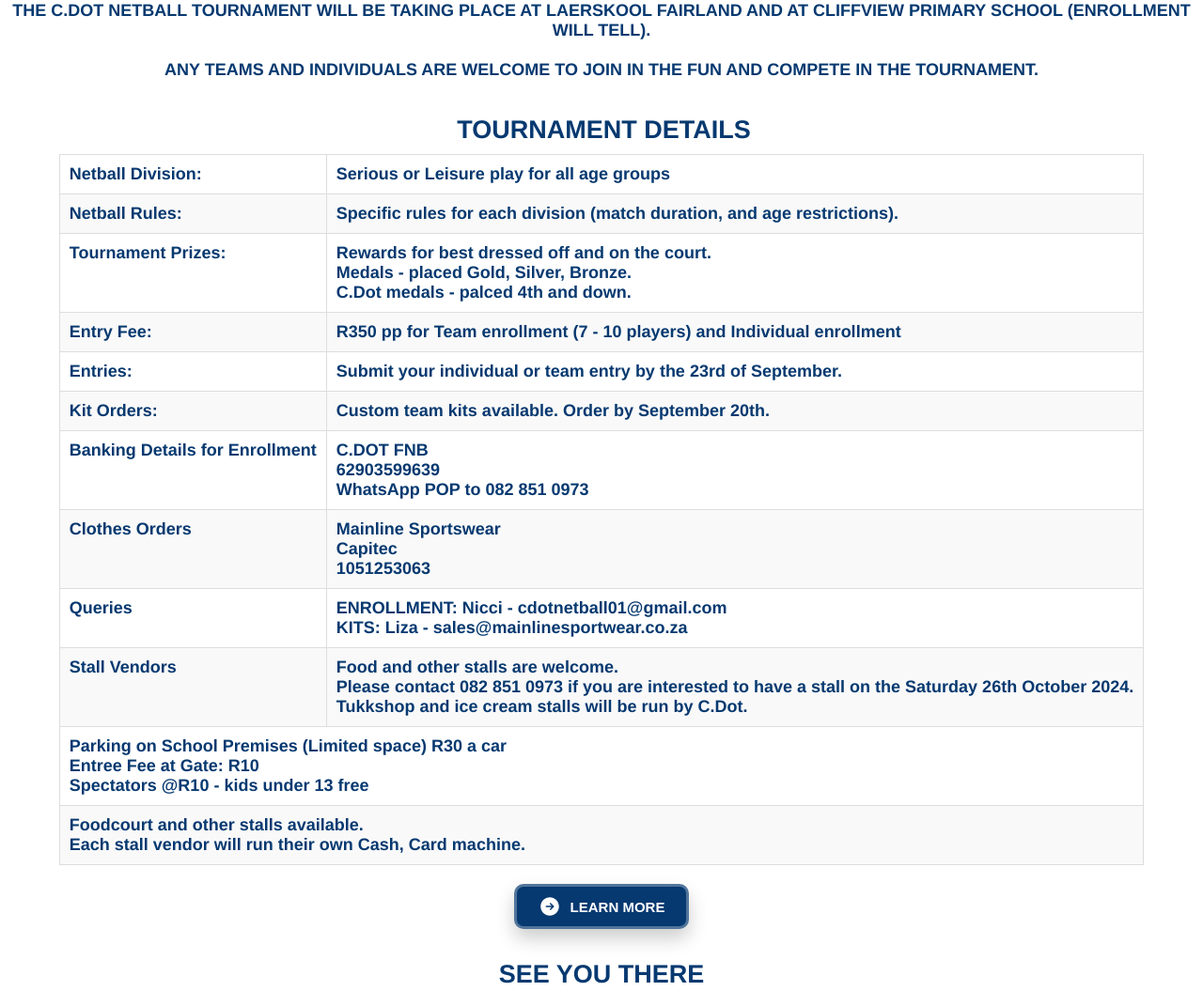
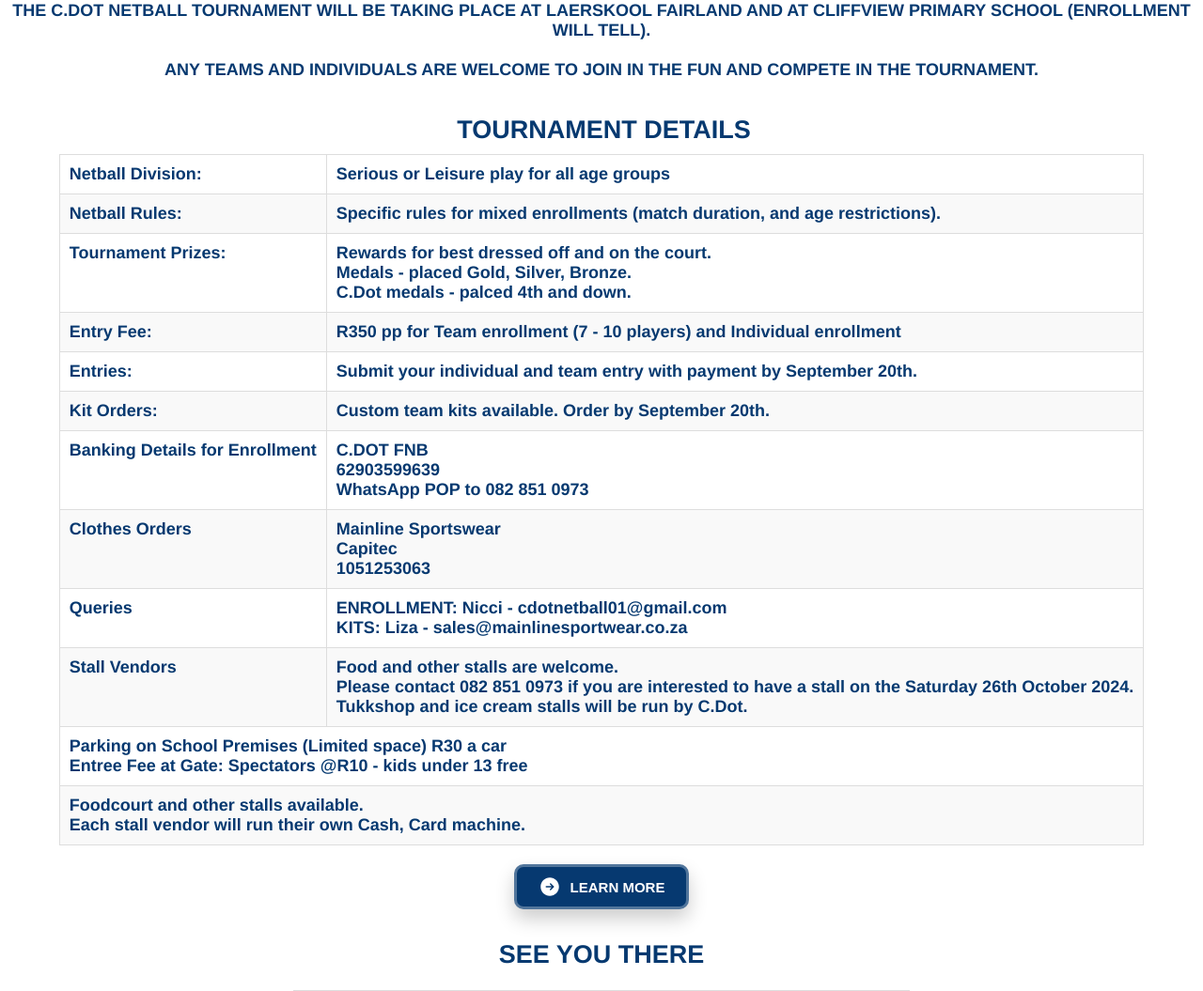
Before and after one commit to FuryOfD/cdotnetball, a Flask app: page / in a window 1280 px wide. Shown: the part 1079-2134 px from the top of the page at 94% size. Run offline with Flask 3, Linux system fonts and the light colour scheme.

Commit message:
fix wordings

```diff
--- a/templates/home.html
+++ b/templates/home.html
@@ -73,7 +73,7 @@
                             <strong>Netball Rules:</strong>
                         </td>
                         <td>
-                            Specific rules for each division (match duration, and age restrictions).<br>
+                            Specific rules for mixed enrollments (match duration, and age restrictions).<br>
                         </td>
                     </tr>
                     <tr>
@@ -101,7 +101,7 @@
                             <strong>Entries:</strong>
                         </td>
                         <td>
-                            Submit your individual or team entry by the 23rd of September.<br>
+                            Submit your individual and team entry with payment by September 20th.<br>
                         </td>
                     </tr>
                     <tr>
@@ -156,9 +156,7 @@
                         <!-- This cell spans across two columns -->
                         <td colspan="2">
                             Parking on School Premises (Limited space)  R30 a car<br>
-                            Entree Fee at Gate: R10
-                            <br>
-                            Spectators @R10 - kids under 13 free
+                            Entree Fee at Gate: Spectators @R10 - kids under 13 free
                         </td>
                       </tr>
 
--- a/templates/info.html
+++ b/templates/info.html
@@ -41,8 +41,8 @@
           <div class="text">
             <ul>
               <li>Normal rules will apply.</li>
-              <li>Allowed substituion at any time.</li>
-              <li>May enter for 2 catergories (R350 pp additional).</li>
+              <li>Allowed substitution at any time.</li>
+              <li>May enter for 2 categories (R350 pp additional).</li>
               <li>Sports gloves are allowed for long nails.</li>
               <li>Fitness watches are allowed.</li>
               <li>
--- a/templates/kit.html
+++ b/templates/kit.html
@@ -100,7 +100,7 @@
 
       <div class="frame2">
     </div>
-      <p>Available Kit Colors:</p>
+      <p>Available Kit and Bib Colors:</p>
       <table>
         <tr>
           <td>
```
